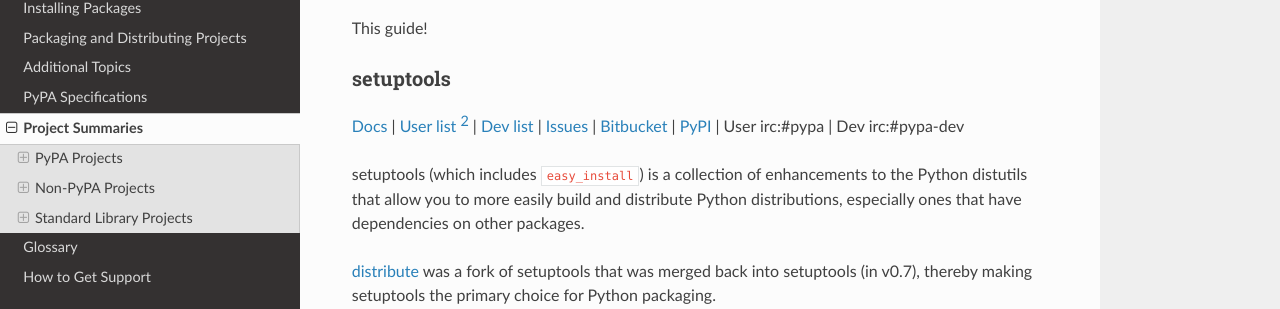
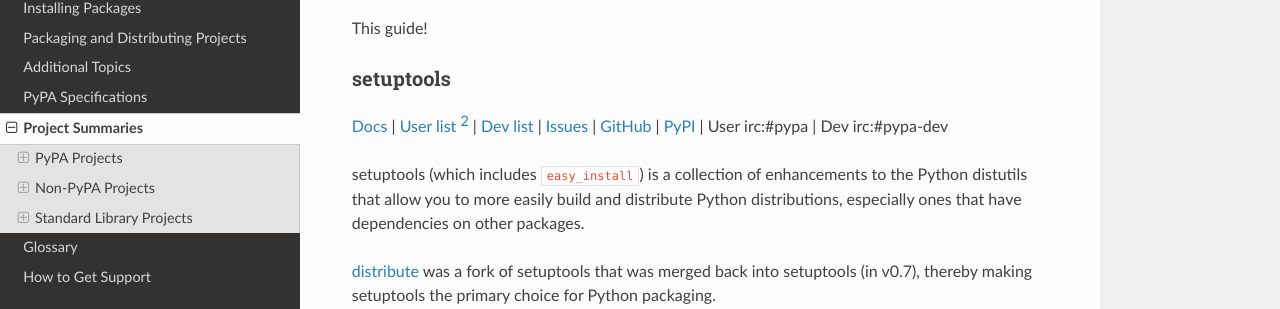
Before and after one commit to pypa/packaging.python.org, a Sphinx documentation site: the page built from source/key_projects.rst, in a window 1280 px wide and 900 px high, scrolled down 981 px. Shown: the part 141-450 px from the top of the window. Built offline with Sphinx 7.4.7 and the Read the Docs theme 2.0.0, drawn with Linux system fonts in a browser that asks for light colours; pages that are not in the unit, such as notebooks, are missing from menus.

Commit message:
setuptools is now on GitHub

```diff
--- a/source/key_projects.rst
+++ b/source/key_projects.rst
@@ -103,7 +103,7 @@
 `User list <http://mail.python.org/mailman/listinfo/distutils-sig>`__ [2]_ |
 `Dev list <http://groups.google.com/group/pypa-dev>`__ |
 `Issues <https://bitbucket.org/pypa/setuptools/issues>`__ |
-`Bitbucket <https://bitbucket.org/pypa/setuptools>`__ |
+`GitHub <https://github.com/pypa/setuptools>`__ |
 `PyPI <https://pypi.python.org/pypi/setuptools>`__ |
 User irc:#pypa  |
 Dev irc:#pypa-dev
```
